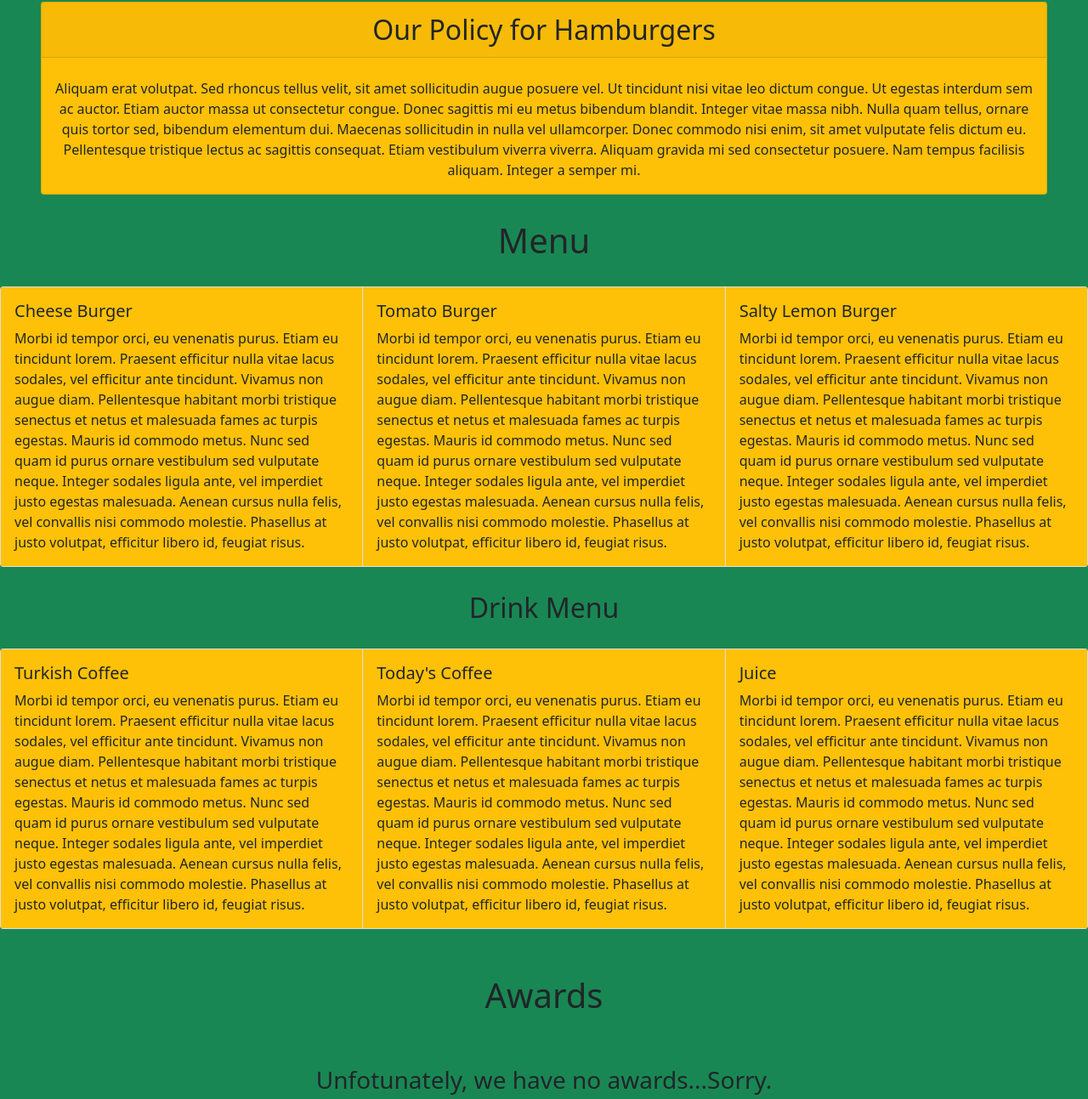
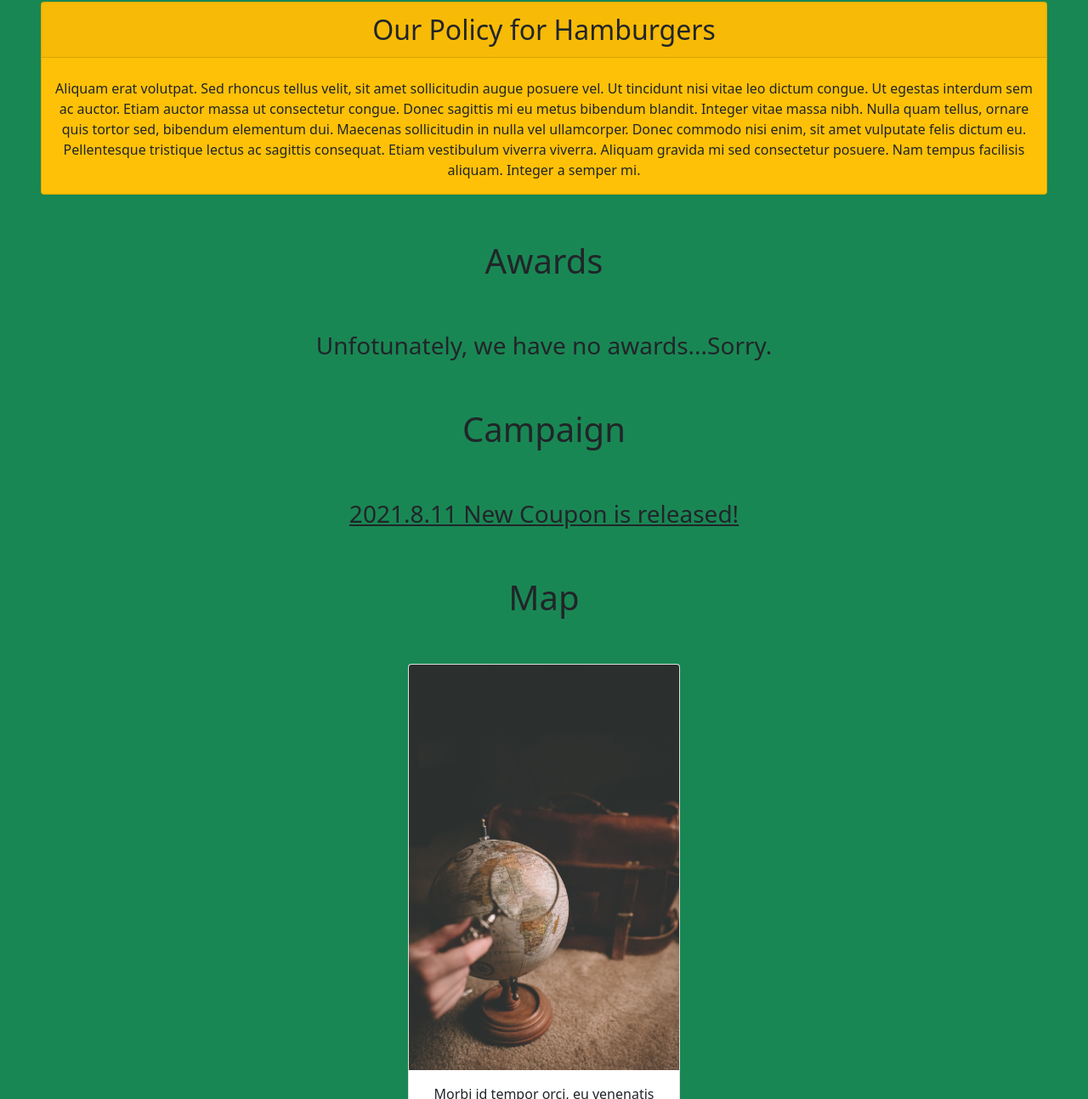
Before and after one commit to Amelia075/test, a plain HTML site: page index.html in a window 1280 px wide. Shown: the part 850-2143 px from the top of the page at 85% size. Drawn offline with nearby package versions, Linux system fonts and the light colour scheme.

Commit message:
Update index.html

```diff
--- a/index.html
+++ b/index.html
@@ -102,64 +102,7 @@
   </div>
 </div>
 
-<div class="text-center fs-1 my-4" id="menu">
-  Menu
-</div>
 
-
-<div class="card-group my-4">
-  <div class="card">
-
-    <div class="card-body bg-warning">
-      <h5 class="card-title">Cheese Burger</h5>
-      <p class="card-text">Morbi id tempor orci, eu venenatis purus. Etiam eu tincidunt lorem. Praesent efficitur nulla vitae lacus sodales, vel efficitur ante tincidunt. Vivamus non augue diam. Pellentesque habitant morbi tristique senectus et netus et malesuada fames ac turpis egestas. Mauris id commodo metus. Nunc sed quam id purus ornare vestibulum sed vulputate neque. Integer sodales ligula ante, vel imperdiet justo egestas malesuada. Aenean cursus nulla felis, vel convallis nisi commodo molestie. Phasellus at justo volutpat, efficitur libero id, feugiat risus.</p>
-
-    </div>
-  </div>
-  <div class="card">
-
-    <div class="card-body bg-warning">
-      <h5 class="card-title">Tomato Burger</h5>
-      <p class="card-text">Morbi id tempor orci, eu venenatis purus. Etiam eu tincidunt lorem. Praesent efficitur nulla vitae lacus sodales, vel efficitur ante tincidunt. Vivamus non augue diam. Pellentesque habitant morbi tristique senectus et netus et malesuada fames ac turpis egestas. Mauris id commodo metus. Nunc sed quam id purus ornare vestibulum sed vulputate neque. Integer sodales ligula ante, vel imperdiet justo egestas malesuada. Aenean cursus nulla felis, vel convallis nisi commodo molestie. Phasellus at justo volutpat, efficitur libero id, feugiat risus.</p>
-
-    </div>
-  </div>
-  <div class="card">
-
-    <div class="card-body bg-warning">
-      <h5 class="card-title">Salty Lemon Burger</h5>
-      <p class="card-text">Morbi id tempor orci, eu venenatis purus. Etiam eu tincidunt lorem. Praesent efficitur nulla vitae lacus sodales, vel efficitur ante tincidunt. Vivamus non augue diam. Pellentesque habitant morbi tristique senectus et netus et malesuada fames ac turpis egestas. Mauris id commodo metus. Nunc sed quam id purus ornare vestibulum sed vulputate neque. Integer sodales ligula ante, vel imperdiet justo egestas malesuada. Aenean cursus nulla felis, vel convallis nisi commodo molestie. Phasellus at justo volutpat, efficitur libero id, feugiat risus.</p>
-
-    </div>
-  </div>
-</div>
-<div class="text-center fs-2">Drink Menu</div>
-<div class="card-group my-4">
-  <div class="card">
-
-    <div class="card-body bg-warning">
-      <h5 class="card-title">Turkish Coffee</h5>
-      <p class="card-text">Morbi id tempor orci, eu venenatis purus. Etiam eu tincidunt lorem. Praesent efficitur nulla vitae lacus sodales, vel efficitur ante tincidunt. Vivamus non augue diam. Pellentesque habitant morbi tristique senectus et netus et malesuada fames ac turpis egestas. Mauris id commodo metus. Nunc sed quam id purus ornare vestibulum sed vulputate neque. Integer sodales ligula ante, vel imperdiet justo egestas malesuada. Aenean cursus nulla felis, vel convallis nisi commodo molestie. Phasellus at justo volutpat, efficitur libero id, feugiat risus.</p>
-
-    </div>
-  </div>
-  <div class="card">
-
-    <div class="card-body bg-warning">
-      <h5 class="card-title">Today's Coffee</h5>
-      <p class="card-text">Morbi id tempor orci, eu venenatis purus. Etiam eu tincidunt lorem. Praesent efficitur nulla vitae lacus sodales, vel efficitur ante tincidunt. Vivamus non augue diam. Pellentesque habitant morbi tristique senectus et netus et malesuada fames ac turpis egestas. Mauris id commodo metus. Nunc sed quam id purus ornare vestibulum sed vulputate neque. Integer sodales ligula ante, vel imperdiet justo egestas malesuada. Aenean cursus nulla felis, vel convallis nisi commodo molestie. Phasellus at justo volutpat, efficitur libero id, feugiat risus.</p>
-
-    </div>
-  </div>
-  <div class="card">
-
-    <div class="card-body bg-warning">
-      <h5 class="card-title">Juice</h5>
-      <p class="card-text">Morbi id tempor orci, eu venenatis purus. Etiam eu tincidunt lorem. Praesent efficitur nulla vitae lacus sodales, vel efficitur ante tincidunt. Vivamus non augue diam. Pellentesque habitant morbi tristique senectus et netus et malesuada fames ac turpis egestas. Mauris id commodo metus. Nunc sed quam id purus ornare vestibulum sed vulputate neque. Integer sodales ligula ante, vel imperdiet justo egestas malesuada. Aenean cursus nulla felis, vel convallis nisi commodo molestie. Phasellus at justo volutpat, efficitur libero id, feugiat risus.</p>
-
-    </div>
-  </div>
-</div>
 <div class="text-center fs-1 my-5"id="awards">Awards</div>
 <div class="text-center fs-3 my-5">Unfotunately, we have no awards...Sorry.</div>
 <div class="text-center fs-1 my-5"id="campaign">Campaign</div>
```
